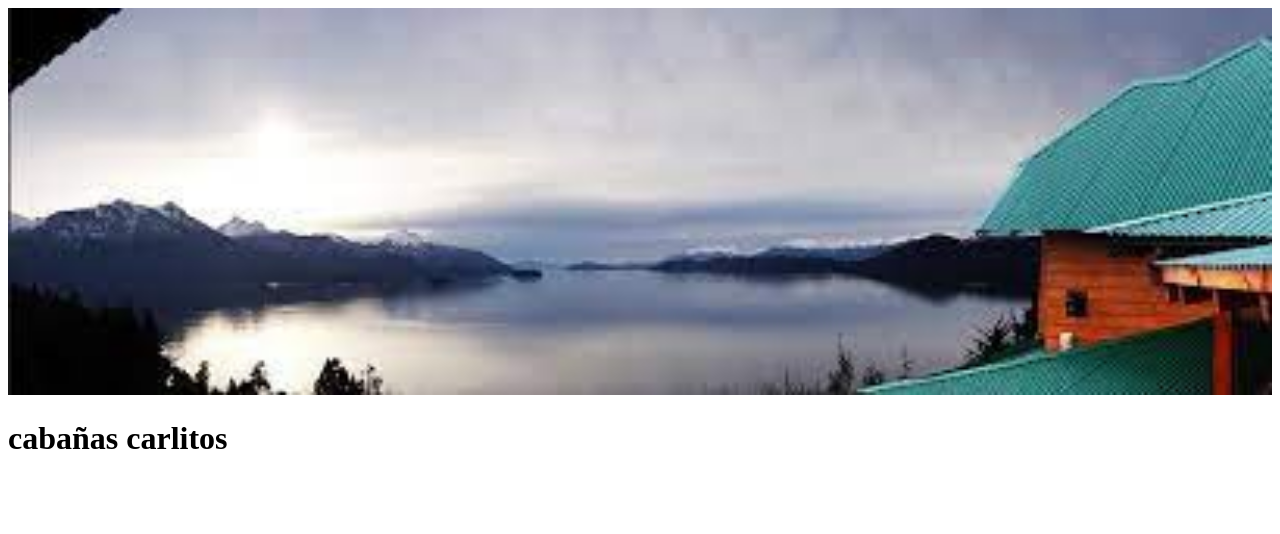
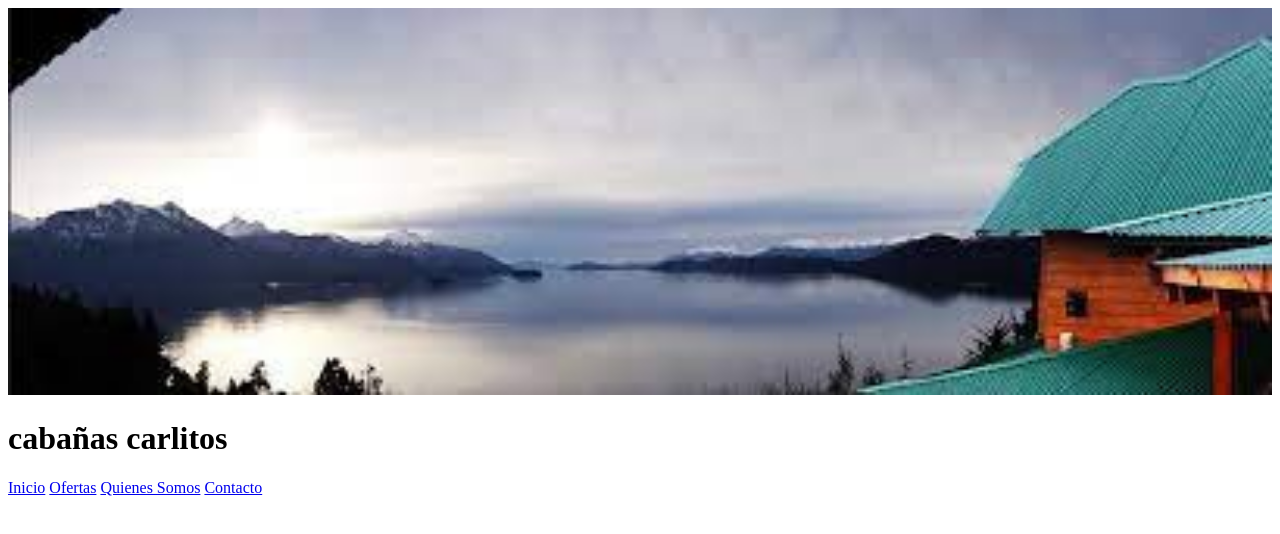
Before and after one commit to pdvillagra/Trabajo_Practico, a plain HTML site: page index.html in a window 1280 px wide. Drawn offline with Linux system fonts and the light colour scheme.

Commit message:
agrego nav

```diff
--- a/index.html
+++ b/index.html
@@ -15,8 +15,10 @@
 
             <h1>cabañas carlitos</h1>
             <nav>
-
-
+             <a href="index.html"> Inicio</a>
+             <a href="ofertas.html"> Ofertas</a>
+              <a href="quienessomos.html"> Quienes Somos</a>
+              <a href="contacto.html">Contacto</a>
             </nav>
         </div>
     </header>
```
